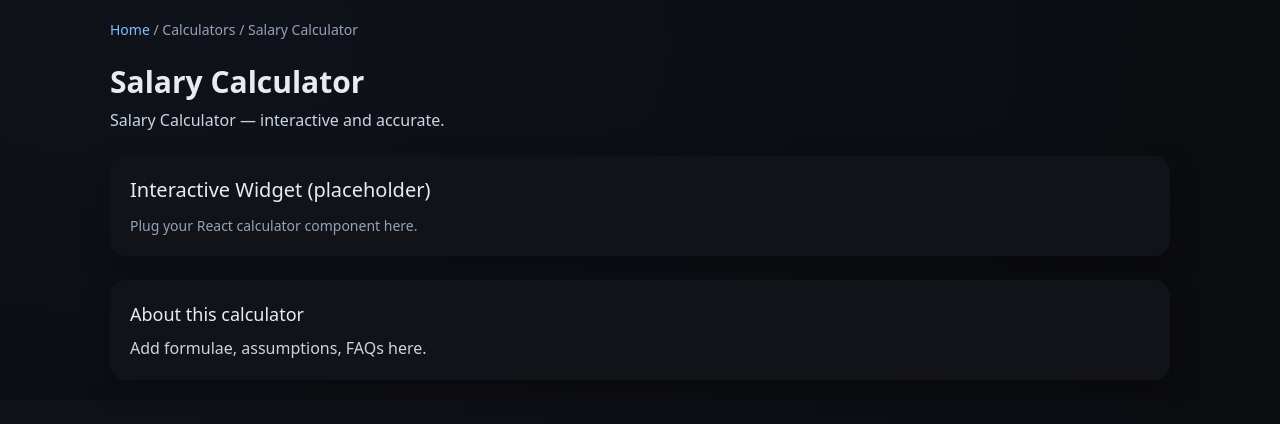
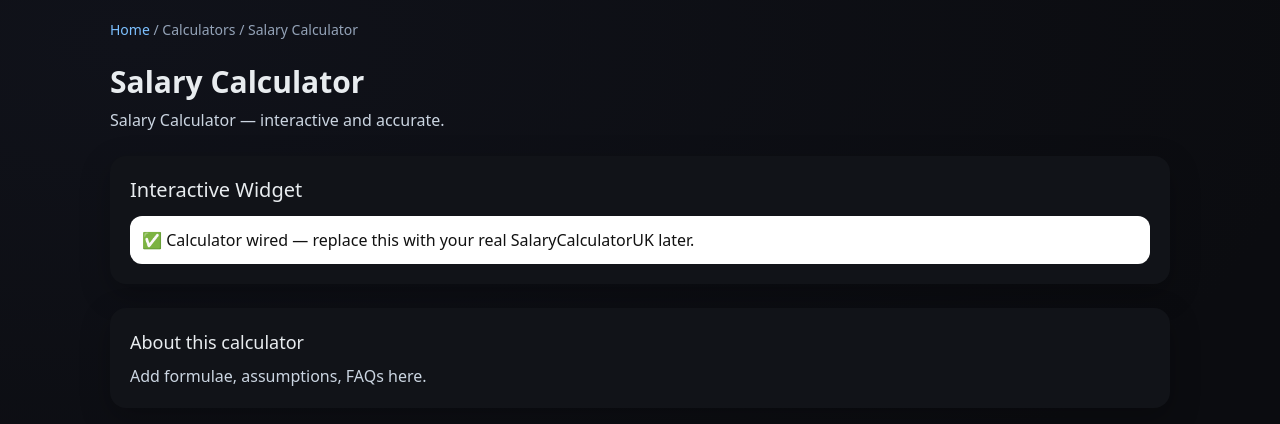
Before and after one commit to mkhegde/calc-my-money-site, a Next.js app: page /calculators/salary-calculator in a window 1280 px wide. Shown: the top 424 px of the page. Built offline with nearby package versions, Linux system fonts and the light colour scheme.

Commit message:
Add SalaryCalculatorUK to calculator page

```diff
--- a/app/calculators/[slug]/page.tsx
+++ b/app/calculators/[slug]/page.tsx
@@ -2,6 +2,7 @@ import type { Metadata } from "next";
 import { notFound } from "next/navigation";
 import { calculators } from "@/data/calculators";
 import JsonLd from "@/components/JsonLd";
+import SalaryCalculatorUK from "../../../components/calculators/SalaryCalculatorUK";
 
 type Props = { params: { slug: string } };
 
@@ -34,10 +35,10 @@ export default function CalculatorPage({ params }: Props) {
         <h1 className="text-2xl md:text-3xl font-semibold">{calc.name}</h1>
         <p className="text-slate-300">{calc.description}</p>
       </header>
-      <section className="card">
-        <h2 className="text-xl mb-3">Interactive Widget (placeholder)</h2>
-        <p className="text-slate-400 text-sm">Plug your React calculator component here.</p>
-      </section>
+     <section className="card">
+  <h2 className="text-xl mb-3">Interactive Widget</h2>
+  <SalaryCalculatorUK />
+</section>
       <section className="card">
         <h3 className="text-lg mb-2">About this calculator</h3>
         <p className="text-slate-300">Add formulae, assumptions, FAQs here.</p>
```
